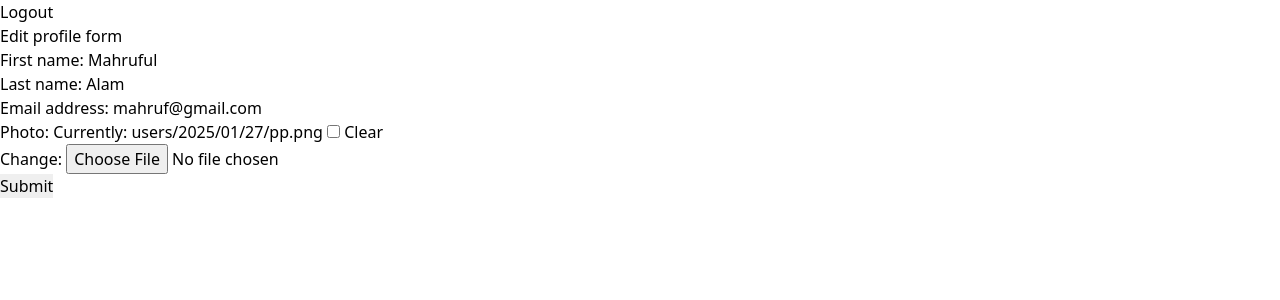
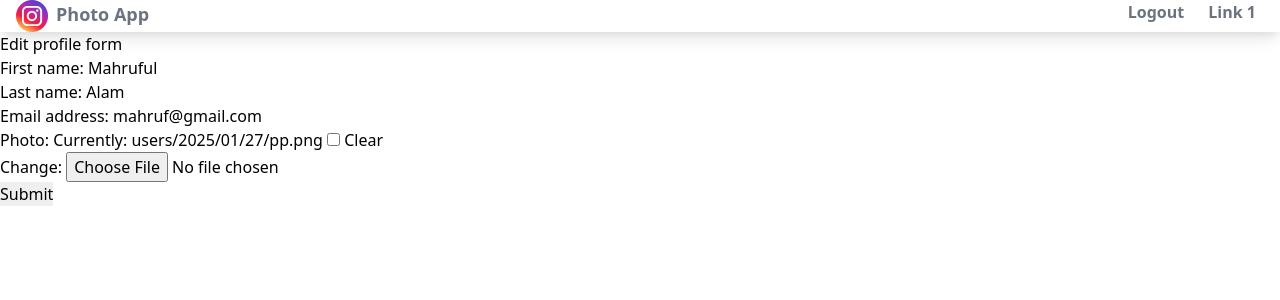
Before and after one commit to CoderMahruf/Social-App, a Django app: page /users/edit/ in a window 1280 px wide. Shown: the top 300 px of the page. Run offline with Django 5.2, Linux system fonts and the light colour scheme; a user stored in the database is signed in; data comes from the database, SQL or seed files in the repository; style sheets or scripts are compiled from the project's sources.

Commit message:
Styling navbar

```diff
--- a/users/templates/users/base.html
+++ b/users/templates/users/base.html
@@ -1,22 +1,40 @@
 {% load static %}
 <!DOCTYPE html>
 <html lang="en">
+
 <head>
     <meta charset="UTF-8">
     <meta name="viewport" content="width=device-width, initial-scale=1.0">
     <link rel="stylesheet" href="{% static 'users/styles.css' %}">
     <title>Document</title>
 </head>
+
 <body>
-    {% if request.user.is_authenticated %}
-    <a href="{% url 'logout' %}">Logout</a>
-    {% else %}
-    <a href="{% url 'login' %}">Logout</a>
-    {% endif %}
-
+    <nav class="shadow-lg">
+        <div class="px-4 mx-auto">
+            <div class="flex justify-between">
+                <!-- Website logo  -->
+                <div>
+                    <a class="flex" href="">
+                        <img class="h-8 w-8 mr-2" src="{% static 'users/images/instagram.png' %}" alt="">
+                        <span class="font-bold text-lg text-gray-500">Photo App</span>
+                    </a>
+                </div>
+                <!-- Website item  -->
+                <div class="space-x-1">
+                    {% if request.user.is_authenticated %}
+                    <a class="py-4 px-2 text-gray-500 font-bold" href="{% url 'logout' %}">Logout</a>
+                    {% else %}
+                    <a class="py-4 px-2 text-gray-500 font-bold" href="{% url 'login' %}">Login</a>
+                    {% endif %}
+                    <a class="py-4 px-2 text-gray-500 font-bold" href="">Link 1</a>
+                </div>
+            </div>
+        </div>
+    </nav>
     {% block content %}
 
     {% endblock content %}
+</body>
 
-</body>
 </html>
```
Also changed, not shown: users/static/users/images/instagram.png (added).
